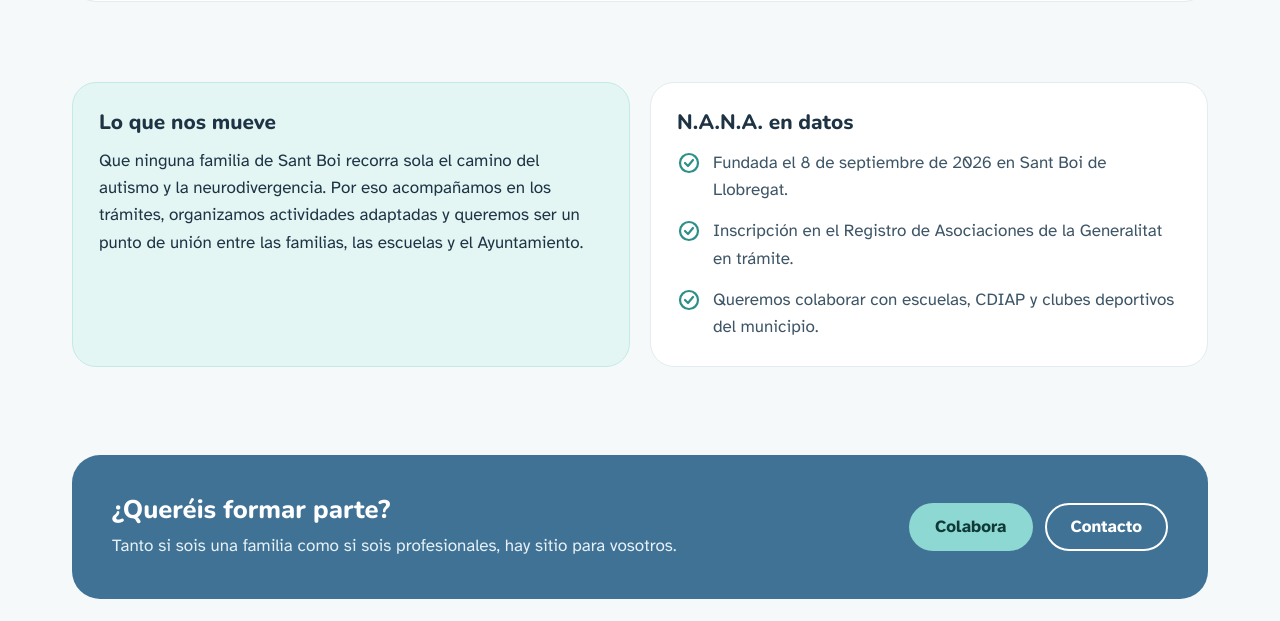
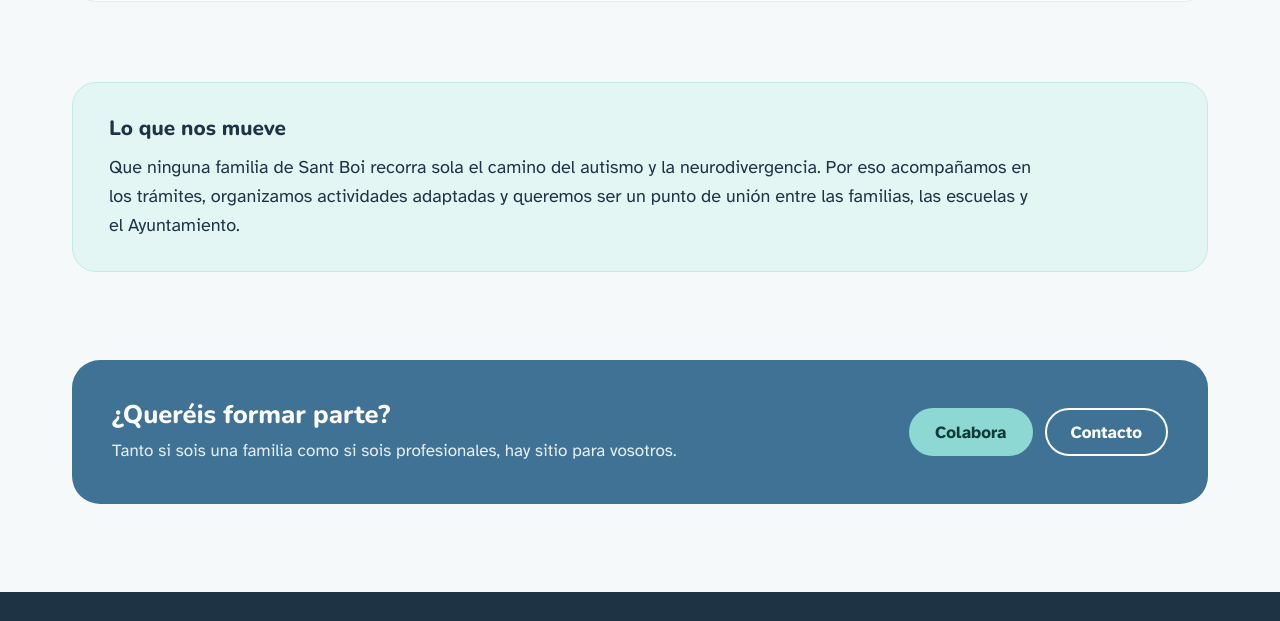
Before and after one commit to Nana-Asoc/WebNana, a plain HTML site: page quienes-somos.html in a window 1280 px wide. Shown: the part 1085-1706 px from the top of the page. Drawn offline with Linux system fonts and the light colour scheme.

Commit message:
Quiénes somos: quitar «N.A.N.A. en datos» (ES y CA)
Co-Authored-By: Claude Opus 5.5 <noreply@anthropic.com>
Claude-Session: https://claude.ai/code/session_01Lj9Qz3HLvB6e1dR2ZL6pN6

```diff
--- a/quienes-somos.html
+++ b/quienes-somos.html
@@ -283,16 +283,10 @@ a.tarjeta:hover{border-color:#8ED8D3;box-shadow:0 6px 20px rgba(30,52,69,.08);co
 </section>
 
 <section id="mision" style="padding: 40px 0 88px">
-<div class="wrap qs-grid">
-<div class="tarjeta" style="background: #E3F6F4; border-color: #C5EAE6; gap: 12px">
+<div class="wrap">
+<div class="tarjeta" style="background: #E3F6F4; border-color: #C5EAE6; gap: 12px; padding: 32px 36px">
 <strong>Lo que nos mueve</strong>
-<span style="color: #1E3445">Que ninguna familia de Sant Boi recorra sola el camino del autismo y la neurodivergencia. Por eso acompañamos en los trámites, organizamos actividades adaptadas y queremos ser un punto de unión entre las familias, las escuelas y el Ayuntamiento.</span>
-</div>
-<div class="tarjeta" style="gap: 14px">
-<strong>N.A.N.A. en datos</strong>
-<div class="qs-dato"><svg aria-hidden="true" width="24" height="24" viewBox="0 0 24 24" fill="none" stroke="#2E8F89" stroke-width="2.2" stroke-linecap="round" stroke-linejoin="round" style="flex: none; margin-top: 2px"><circle cx="12" cy="12" r="9"></circle><path d="m8 12 3 3 5-6"></path></svg><span>Fundada el 8 de septiembre de 2026 en Sant Boi de Llobregat.</span></div>
-<div class="qs-dato"><svg aria-hidden="true" width="24" height="24" viewBox="0 0 24 24" fill="none" stroke="#2E8F89" stroke-width="2.2" stroke-linecap="round" stroke-linejoin="round" style="flex: none; margin-top: 2px"><circle cx="12" cy="12" r="9"></circle><path d="m8 12 3 3 5-6"></path></svg><span>Inscripción en el Registro de Asociaciones de la Generalitat en trámite.</span></div>
-<div class="qs-dato"><svg aria-hidden="true" width="24" height="24" viewBox="0 0 24 24" fill="none" stroke="#2E8F89" stroke-width="2.2" stroke-linecap="round" stroke-linejoin="round" style="flex: none; margin-top: 2px"><circle cx="12" cy="12" r="9"></circle><path d="m8 12 3 3 5-6"></path></svg><span>Queremos colaborar con escuelas, CDIAP y clubes deportivos del municipio.</span></div>
+<span style="color: #1E3445; font-size: 1.125rem; max-width: 52em">Que ninguna familia de Sant Boi recorra sola el camino del autismo y la neurodivergencia. Por eso acompañamos en los trámites, organizamos actividades adaptadas y queremos ser un punto de unión entre las familias, las escuelas y el Ayuntamiento.</span>
 </div>
 </div>
 </section>
```
Also changed, not shown: qui-som.html (+3 -9 lines).
